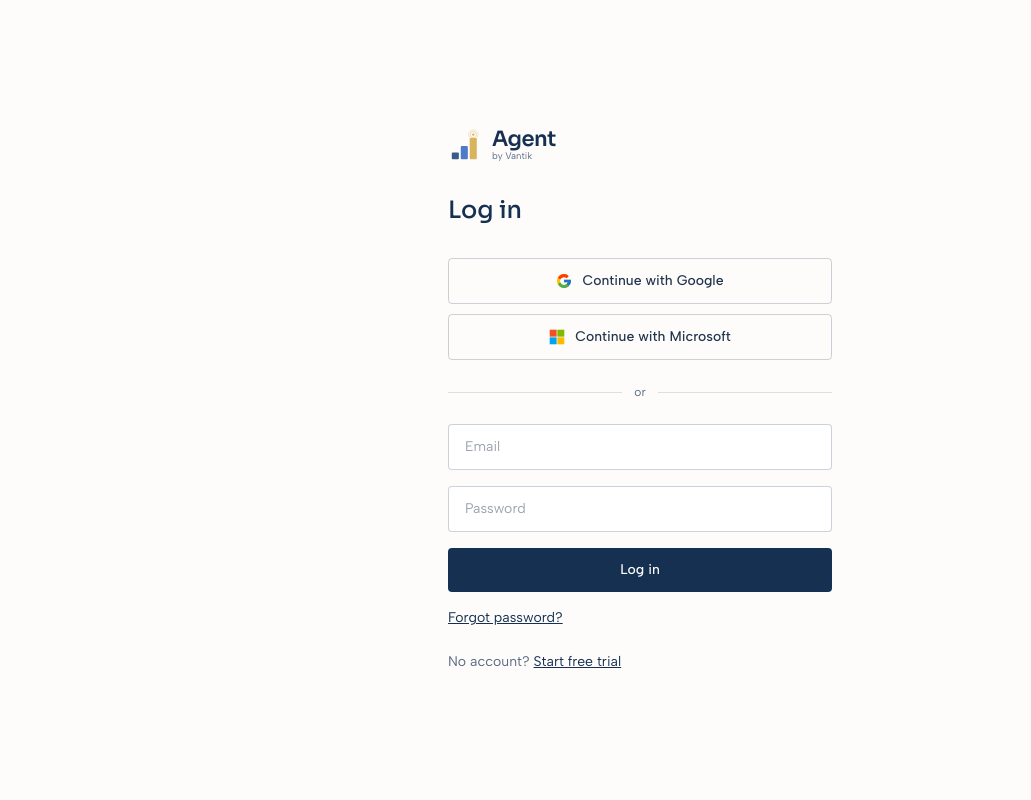
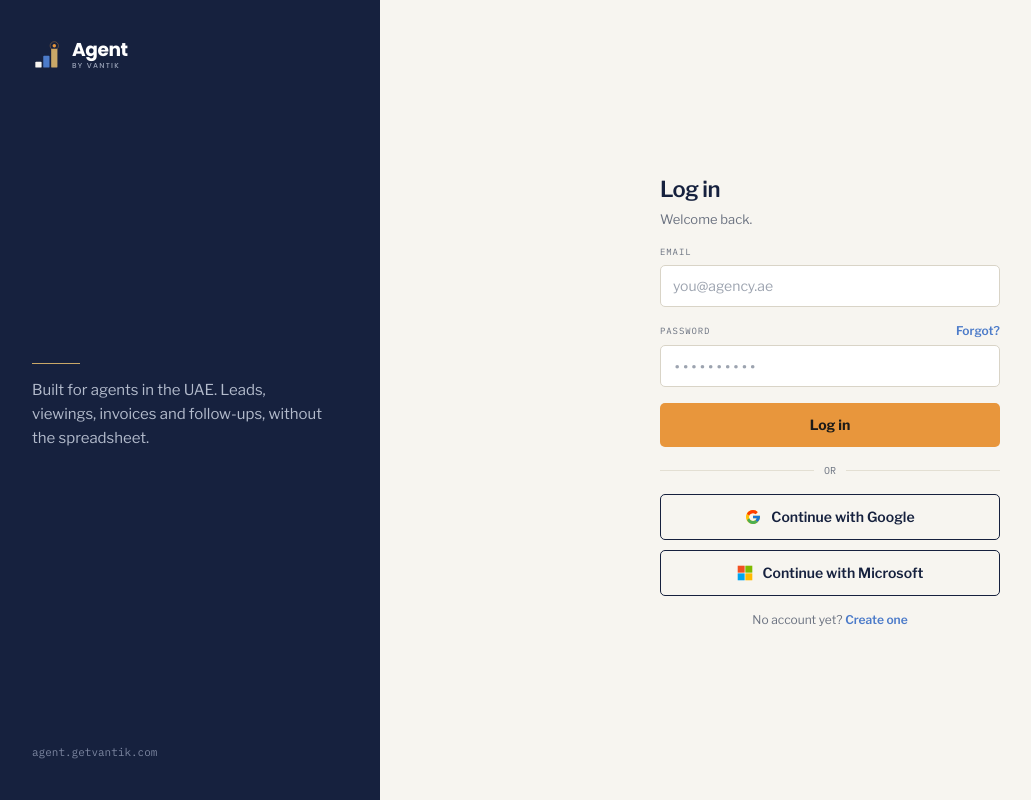
Before and after one commit to remiolivan/agent-by-vantik, a React (Vite) app: page /login in a window 1280 px wide. Shown: the whole page, without its empty margins (0-1031 px from the left). Built offline with nearby package versions, Linux system fonts and the light colour scheme; no server answers.

Commit message:
Add files via upload

```diff
--- a/index.html
+++ b/index.html
@@ -8,7 +8,7 @@
 
   <!-- PWA -->
   <link rel="manifest" href="/manifest.webmanifest" />
-  <meta name="theme-color" content="#163052" />
+  <meta name="theme-color" content="#16213E" />
   <link rel="icon" type="image/png" href="/favicon.png" />
   <link rel="apple-touch-icon" href="/apple-touch-icon.png" />
   <meta name="mobile-web-app-capable" content="yes" />
@@ -18,7 +18,7 @@
 
   <link rel="preconnect" href="https://fonts.googleapis.com">
   <link rel="preconnect" href="https://fonts.gstatic.com" crossorigin>
-  <link href="https://fonts.googleapis.com/css2?family=Sora:wght@400;500;600;700&family=Albert+Sans:wght@400;500;600&family=IBM+Plex+Mono:wght@400;500&display=swap" rel="stylesheet">
+  <link href="https://fonts.googleapis.com/css2?family=Poppins:wght@500;600;700&family=Libre+Franklin:wght@400;500;600;700&family=IBM+Plex+Mono:wght@400;500&display=swap" rel="stylesheet">
 </head>
 <body class="bg-paper text-ink font-body">
   <div id="root"></div>
--- a/src/components/Logo.jsx
+++ b/src/components/Logo.jsx
@@ -1,15 +1,17 @@
 // Agent by Vantik — brand mark (ascending bars + summit rings)
 // Matches the provided brand asset pack (agent-lockup-horizontal / agent-icon-stacked)
 
-function Mark({ size = 32 }) {
+// Bars use navy/mid/gold on light backgrounds, and paper/mid/gold on navy
+// surfaces (matches the "aLight" / "aDark" symbols in Direction A).
+function Mark({ size = 32, on = 'light' }) {
+  const bar1 = on === 'dark' ? '#F7F5F0' : '#16213E'
   return (
     <svg width={size} height={size} viewBox="0 0 72 72" fill="none" aria-hidden="true">
-      <rect x="8" y="52" width="15" height="14" rx="2" fill="#3A5A8C" />
-      <rect x="27" y="38" width="15" height="28" rx="2" fill="#4E7BC9" />
-      <rect x="46" y="21" width="15" height="45" rx="2" fill="#D8B45C" />
-      <circle cx="53.5" cy="14" r="10" fill="none" stroke="#D8B45C" strokeOpacity="0.4" strokeWidth="1.6" />
-      <circle cx="53.5" cy="14" r="6.5" fill="none" stroke="#D8B45C" strokeOpacity="0.6" strokeWidth="1.6" />
-      <circle cx="53.5" cy="14" r="2.6" fill="#D8B45C" />
+      <rect x="8" y="52" width="15" height="14" rx="2" fill={bar1} />
+      <rect x="27" y="38" width="15" height="28" rx="2" fill="#4C7BC9" />
+      <rect x="46" y="21" width="15" height="45" rx="2" fill="#C9A868" />
+      <circle cx="53.5" cy="14" r="10" fill="none" stroke="#E8963C" strokeOpacity="0.5" strokeWidth="1.6" />
+      <circle cx="53.5" cy="14" r="4.2" fill="#E8963C" />
     </svg>
   )
 }
@@ -18,20 +20,23 @@ function Mark({ size = 32 }) {
 // on: 'light' background (navy text) | 'dark' background (white text)
 export default function Logo({ variant = 'full', on = 'light', size = 32, className = '' }) {
   if (variant === 'icon') {
-    return <Mark size={size} />
+    return <Mark size={size} on={on} />
   }
 
-  const titleColor = on === 'dark' ? 'text-white' : 'text-navyDeep'
-  const subColor = on === 'dark' ? 'text-blueLight' : 'text-muted'
+  const titleColor = on === 'dark' ? 'text-white' : 'text-navy'
+  const subColor = on === 'dark' ? 'text-navMuted' : 'text-muted'
 
   return (
     <div className={`flex items-center gap-2.5 ${className}`}>
-      <Mark size={size} />
+      <Mark size={size} on={on} />
       <div className="leading-none">
-        <div className={`font-display font-semibold tracking-tight ${titleColor}`} style={{ fontSize: size * 0.62 }}>
+        <div className={`font-display font-bold tracking-tight ${titleColor}`} style={{ fontSize: size * 0.62 }}>
           Agent
         </div>
-        <div className={`font-body ${subColor}`} style={{ fontSize: size * 0.28, marginTop: 1 }}>
+        <div
+          className={`font-display font-medium uppercase ${subColor}`}
+          style={{ fontSize: size * 0.24, marginTop: 2, letterSpacing: '0.18em' }}
+        >
           by Vantik
         </div>
       </div>
--- a/src/components/OAuthButtons.jsx
+++ b/src/components/OAuthButtons.jsx
@@ -37,19 +37,19 @@ export default function OAuthButtons({ referralCode }) {
     <div className="space-y-2.5">
       <button
         type="button" onClick={() => signInWith('google')} disabled={!!loadingProvider}
-        className="w-full flex items-center justify-center gap-2.5 border border-muted/30 rounded px-4 py-3 text-sm font-medium text-ink hover:bg-tintBlue/40 disabled:opacity-50"
+        className="w-full flex items-center justify-center gap-2.5 border border-navy rounded-[5px] px-4 py-3 text-sm font-semibold text-navy hover:bg-paper disabled:opacity-50"
       >
         <GoogleIcon />
         {loadingProvider === 'google' ? 'Redirecting…' : 'Continue with Google'}
       </button>
       <button
         type="button" onClick={() => signInWith('azure')} disabled={!!loadingProvider}
-        className="w-full flex items-center justify-center gap-2.5 border border-muted/30 rounded px-4 py-3 text-sm font-medium text-ink hover:bg-tintBlue/40 disabled:opacity-50"
+        className="w-full flex items-center justify-center gap-2.5 border border-navy rounded-[5px] px-4 py-3 text-sm font-semibold text-navy hover:bg-paper disabled:opacity-50"
       >
         <MicrosoftIcon />
         {loadingProvider === 'azure' ? 'Redirecting…' : 'Continue with Microsoft'}
       </button>
-      {error && <p className="text-sm text-red-600">{error}</p>}
+      {error && <p className="text-sm text-warn">{error}</p>}
     </div>
   )
 }
--- a/src/pages/Login.jsx
+++ b/src/pages/Login.jsx
@@ -37,43 +37,76 @@ export default function Login() {
   }
 
   return (
-    <div className="min-h-screen flex items-center justify-center bg-paper px-4">
-      <div className="w-full max-w-sm">
-        <Logo size={34} className="mb-8" />
-        <h1 className="font-display text-2xl font-medium text-navyDeep mb-8">Log in</h1>
-
-        <OAuthButtons />
-        <div className="flex items-center gap-3 my-6">
-          <div className="h-px bg-muted/20 flex-1" />
-          <span className="text-xs text-muted">or</span>
-          <div className="h-px bg-muted/20 flex-1" />
+    <div className="min-h-screen flex flex-col lg:flex-row">
+      {/* Left panel — navy, brand + pitch. Hidden on small screens. */}
+      <div className="hidden lg:flex lg:w-[380px] lg:shrink-0 bg-navy px-8 py-10 flex-col justify-between">
+        <Logo size={30} on="dark" />
+        <div className="flex flex-col gap-3.5">
+          <div className="w-12 h-px bg-gold" />
+          <p className="text-[15px] text-navLight leading-relaxed text-pretty">
+            Built for agents in the UAE. Leads, viewings, invoices and follow-ups, without the spreadsheet.
+          </p>
+        </div>
+        <span className="font-mono text-[11px] text-navFaint">agent.getvantik.com</span>
       </div>
 
-        <form onSubmit={handleSubmit} className="space-y-4">
+      {/* Mobile-only compact brand header */}
+      <div className="lg:hidden bg-navy px-6 pt-[calc(1.5rem+env(safe-area-inset-top))] pb-8">
+        <Logo size={28} on="dark" />
+      </div>
+
+      {/* Right panel — form, on paper background */}
+      <div className="flex-1 bg-paper flex items-center justify-center px-6 py-10">
+        <div className="w-full max-w-[340px] flex flex-col gap-4">
+          <div className="flex flex-col gap-1">
+            <h1 className="text-[22px] font-semibold text-navy tracking-tight">Log in</h1>
+            <p className="text-[13px] text-muted">Welcome back.</p>
+          </div>
+
+          <form onSubmit={handleSubmit} className="flex flex-col gap-4">
+            <label className="flex flex-col gap-1.5">
+              <span className="font-mono text-[9px] tracking-[0.1em] uppercase text-muted">Email</span>
               <input
-            type="email" placeholder="Email" value={email}
+                type="email" placeholder="you@agency.ae" value={email}
                 onChange={(e) => setEmail(e.target.value)} required
-            className="w-full border border-muted/30 rounded px-4 py-3 text-sm focus:outline-none focus:border-navyDeep"
+                className="w-full bg-white border border-inputBorder rounded-[5px] px-3 py-2.5 text-sm text-ink focus:outline-none focus:border-mid focus:ring-1 focus:ring-mid"
               />
+            </label>
+            <label className="flex flex-col gap-1.5">
+              <div className="flex items-center justify-between">
+                <span className="font-mono text-[9px] tracking-[0.1em] uppercase text-muted">Password</span>
+                <Link to="/forgot-password" className="text-xs font-semibold text-mid">Forgot?</Link>
+              </div>
               <input
-            type="password" placeholder="Password" value={password}
+                type="password" placeholder="••••••••••" value={password}
                 onChange={(e) => setPassword(e.target.value)} required
-            className="w-full border border-muted/30 rounded px-4 py-3 text-sm focus:outline-none focus:border-navyDeep"
+                className="w-full bg-white border border-inputBorder rounded-[5px] px-3 py-2.5 text-sm font-mono text-ink focus:outline-none focus:border-mid focus:ring-1 focus:ring-mid"
               />
-          {error && <p className="text-sm text-red-600">{error}</p>}
+            </label>
+
+            {error && <p className="text-sm text-warn">{error}</p>}
+
             <button
               type="submit" disabled={loading}
-            className="w-full bg-navyDeep text-paper rounded px-4 py-3 text-sm font-medium disabled:opacity-50"
+              className="w-full bg-amber text-ink rounded-[5px] px-4 py-3 text-sm font-bold disabled:opacity-50"
             >
               {loading ? 'Logging in…' : 'Log in'}
             </button>
           </form>
-        <p className="text-sm text-muted mt-4">
-          <Link to="/forgot-password" className="text-navyDeep underline">Forgot password?</Link>
+
+          <div className="flex items-center gap-2.5">
+            <div className="flex-1 h-px bg-border" />
+            <span className="font-mono text-[10px] text-muted">OR</span>
+            <div className="flex-1 h-px bg-border" />
+          </div>
+
+          <OAuthButtons />
+
+          <p className="text-xs text-muted text-center">
+            No account yet?{' '}
+            <Link to="/signup" className="text-mid font-semibold">Create one</Link>
           </p>
-        <p className="text-sm text-muted mt-6">
-          No account? <Link to="/signup" className="text-navyDeep underline">Start free trial</Link>
-        </p>
+        </div>
       </div>
     </div>
   )
--- a/tailwind.config.js
+++ b/tailwind.config.js
@@ -4,30 +4,52 @@ export default {
   theme: {
     extend: {
       colors: {
-        navyDeep: '#163052',
+        // Direction A — official palette (Aug 2026)
+        navy: '#16213E',
+        navyDeep: '#16213E', // alias kept for any lingering references
+        mid: '#4C7BC9',
+        blue: '#4C7BC9', // alias kept for any lingering references
+        amber: '#E8963C',
+        gold: '#C9A868', // accent/labels on navy surfaces ONLY — never a button
+        paper: '#F7F5F0',
+        ink: '#1C1B19',
+        muted: '#6B7280',
+        border: '#E3DFD3',
+        borderSoft: '#EFEBE0',
+        inputBorder: '#D9D4C7',
+        navLight: '#B3BBCC',
+        navMuted: '#9AA3B8',
+        navFaint: '#7C86A0',
+        navDisabled: '#5C6478',
+        warn: '#C8721E',
+        disabledBg: '#E7E4DB',
+        disabledText: '#A2A5AE',
+
+        // --- Legacy tokens (pre-Direction A) ---
+        // Kept temporarily so pages not yet migrated to Direction A don't
+        // break visually. Remove once every page has been redone.
         navyMid: '#2A5187',
-        blue: '#4A7BC8',
         blueLight: '#7FB2E2',
         bluePale: '#B9DBF2',
         tealBright: '#7FE0D4',
         teal: '#3FA8A0',
         tealDark: '#2E8A82',
-        amber: '#C08A2E',
         coral: '#B4562E',
         tintBlue: '#EEF4FB',
         tintTeal: '#E3F5F3',
         borderBlue: '#DBE7F5',
         borderTeal: '#C9E8E4',
-        paper: '#FDFCFA',
-        ink: '#22344E',
-        inkStrong: '#163052',
-        muted: '#5A6B84',
+        inkStrong: '#16213E',
         faint: '#8A93A3',
       },
       fontFamily: {
-        display: ['Sora', 'sans-serif'],
-        body: ['"Albert Sans"', 'sans-serif'],
+        display: ['Poppins', 'sans-serif'],
+        body: ['"Libre Franklin"', 'sans-serif'],
         mono: ['"IBM Plex Mono"', 'monospace'],
+      },
+      boxShadow: {
+        card: '0 12px 32px rgba(22, 33, 62, 0.08)',
+        sheet: '0 16px 40px rgba(22, 33, 62, 0.2)',
       },
     },
   },
```
Also changed, not shown: src/components/Layout.jsx (+89 -57 lines), src/pages/Dashboard.jsx (+30 -22 lines). Lines whose indentation alone changed are shown as unchanged.
